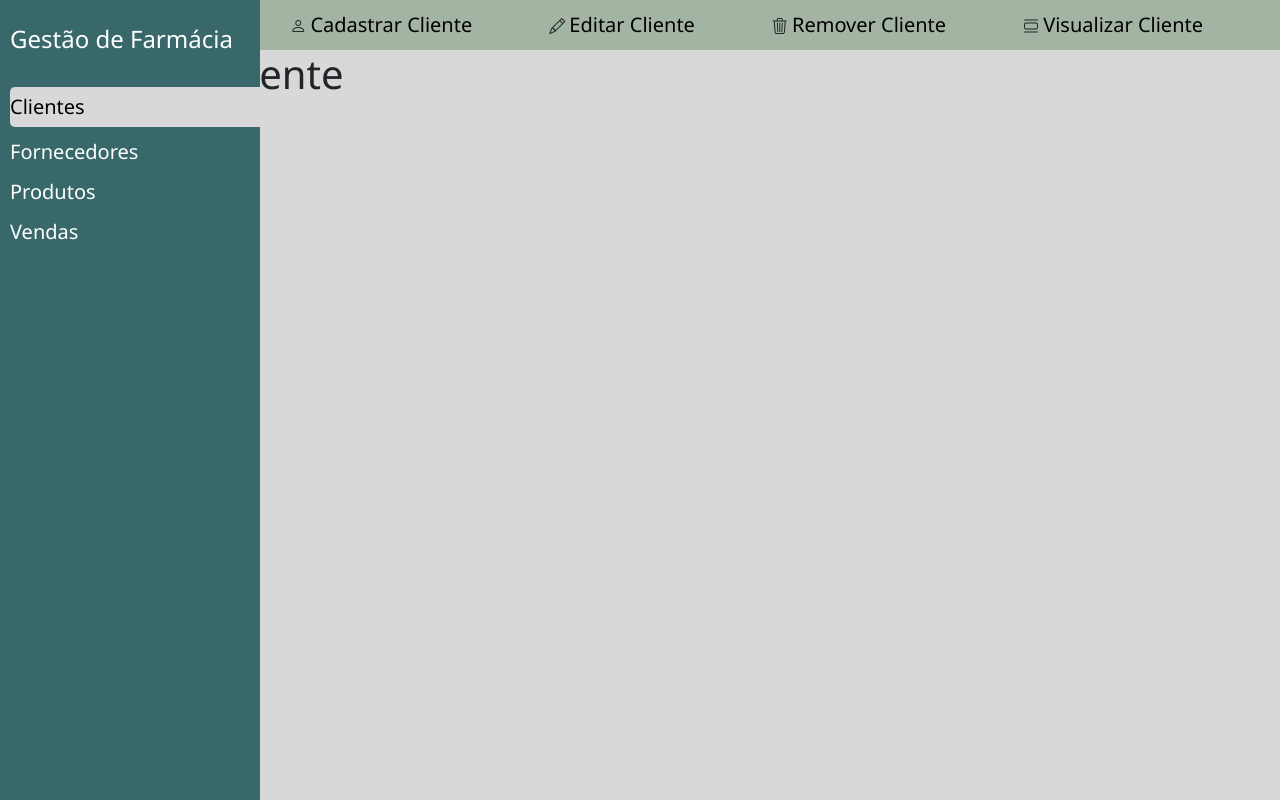
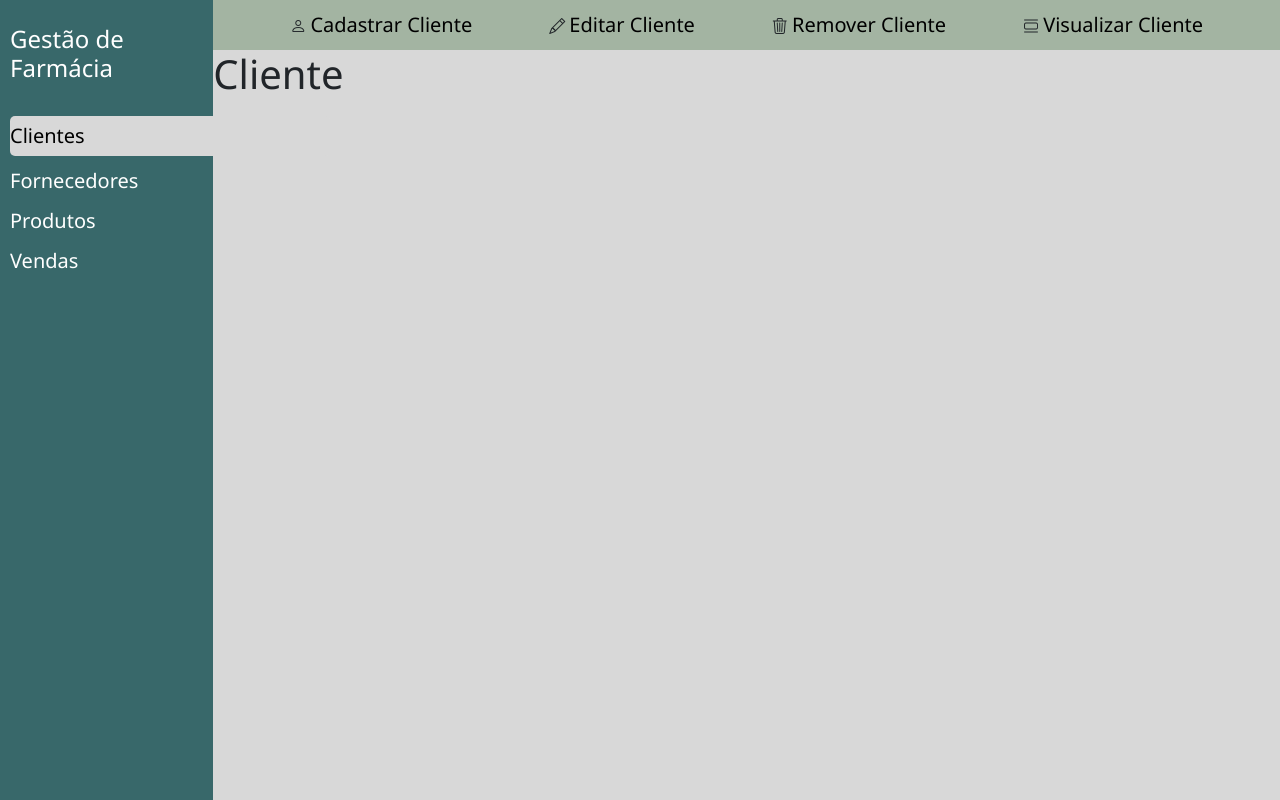
Before and after one commit to juliaborgess18/farmacia-les, a FastAPI app: page /cliente in a window 1280 px wide. Run offline with FastAPI, Linux system fonts and the light colour scheme; some libraries are stand-ins or nearby versions.

Commit message:
hotfix: sidebar

```diff
--- a/src/routes/produto_route.py
+++ b/src/routes/produto_route.py
@@ -33,18 +33,11 @@ async def get_editar_produto(request: Request):
     produtos = ProdutoRepositorio.obter_todos()
     return templates.TemplateResponse("/pages/produtos/visualizar_produto.html", {"request":request, "navItem": NAV_ITEM, "urlItem": URL_ITEM, "produtos": produtos })
 
-
-
-
 @router.post("/cadastrar_produto")
 async def post_produto(produto: Produto = Body()):
     produto = ProdutoRepositorio.inserir(produto)
     return {"MSG": produto.id_produto}
 
-@router.get("/remover_produto", response_class=HTMLResponse)
-async def get_remover_produto(request: Request):
-    return templates.TemplateResponse("/pages/produtos/remover_produto.html", {"request":request, "navItem": NAV_ITEM, "urlItem": URL_ITEM })
-
 @router.get("/obter_produtos")
 async def get_produtos():
     produtos = ProdutoRepositorio.obter_todos()
--- a/src/static/css/estilos.css
+++ b/src/static/css/estilos.css
@@ -8,8 +8,10 @@ body{
 
 .sidebar {
   background-color: #38686a;
-  position: fixed;
-  width: 260px;
+  width: auto;
+  height: 100vh;
+  position: sticky;
+  top: 0;
 }
 
 .sidebar .sidebar-titulo {
@@ -49,9 +51,9 @@ body{
   color: black;
   font-weight: 100;
   background-color: #d8d8d8;
-  width: 250px;
+  width: 320px;
   height: 40px;
-  border-radius: 5px 0px 0px 5px;
+  border-radius: 5px;
   padding-top: 5px;
 }
 
@@ -66,6 +68,7 @@ body{
   color: black;
   font-weight: 100;
   font-size: 20px;
+
 }
 
 .navbar-custom a:hover{
```
